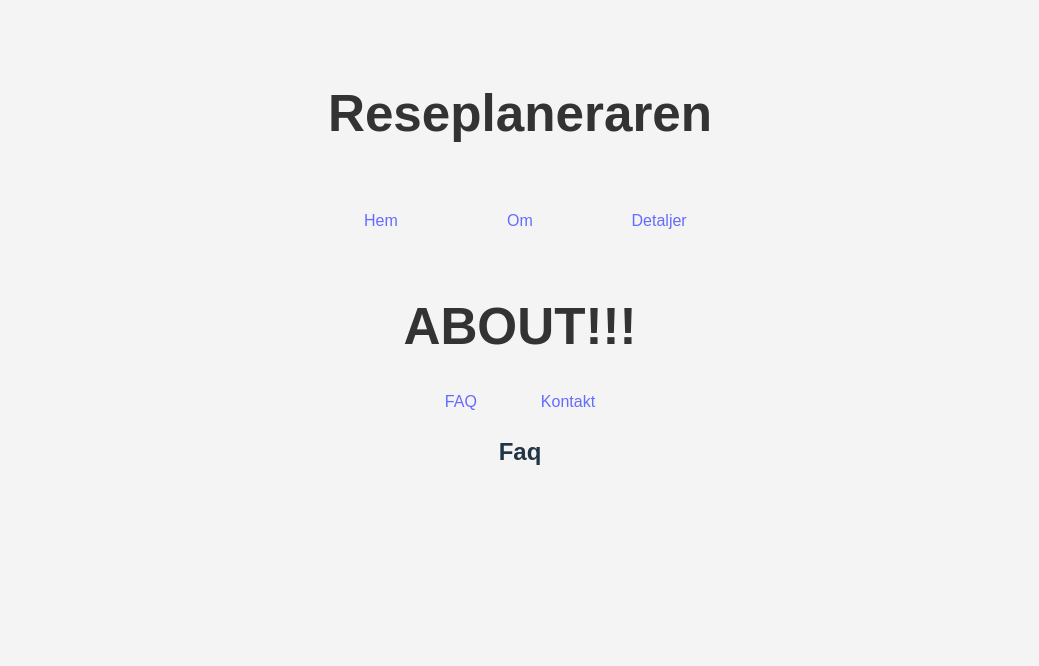
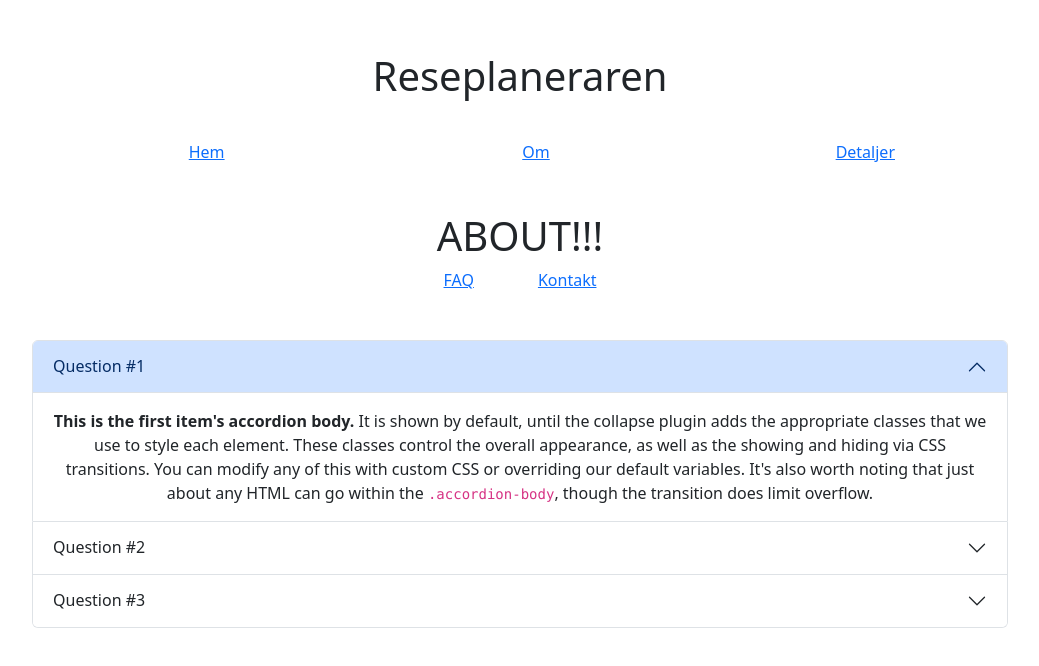
Before and after one commit to Team-Umea/Nuggets.Reseplanerare, a React (Vite) app in the folder nuggetsplanner/: page /about/faq in a window 1280 px wide. Shown: the top 666 px of the page, without its empty margins (120-1159 px from the left). Built offline with nearby package versions, Linux system fonts and the light colour scheme.

Commit message:
FAQ - done.

```diff
--- a/nuggetsplanner/src/App.jsx
+++ b/nuggetsplanner/src/App.jsx
@@ -2,6 +2,8 @@
 import { RouterProvider } from "react-router-dom"
 import './styles/App.css'
 import router from "./Router.jsx";
+import "bootstrap/dist/css/bootstrap.min.css";
+
 
 function App() {
   return <RouterProvider router={router} />;
--- a/nuggetsplanner/src/pages/help/Faq.jsx
+++ b/nuggetsplanner/src/pages/help/Faq.jsx
@@ -1,7 +1,41 @@
-function Faq() {
-    return (
-        <h2>Faq</h2>
-     );
+import React from "react";
+import { MDBAccordion, MDBAccordionItem, MDBContainer } from "mdb-react-ui-kit";
+
+export default function App() {
+  return (
+    <MDBContainer className="mt-5" style={{maxWidth: '1000px'}}>
+      <MDBAccordion alwaysOpen initialActive={1}>
+        <MDBAccordionItem collapseId={1} headerTitle="Question #1">
+          <strong>This is the first item's accordion body.</strong> It is shown
+          by default, until the collapse plugin adds the appropriate classes
+          that we use to style each element. These classes control the overall
+          appearance, as well as the showing and hiding via CSS transitions. You
+          can modify any of this with custom CSS or overriding our default
+          variables. It's also worth noting that just about any HTML can go
+          within the <code>.accordion-body</code>, though the transition does
+          limit overflow.
+        </MDBAccordionItem>
+        <MDBAccordionItem collapseId={2} headerTitle="Question #2">
+          <strong>This is the second item's accordion body.</strong> It is
+          hidden by default, until the collapse plugin adds the appropriate
+          classes that we use to style each element. These classes control the
+          overall appearance, as well as the showing and hiding via CSS
+          transitions. You can modify any of this with custom CSS or overriding
+          our default variables. It's also worth noting that just about any HTML
+          can go within the <code>.accordion-body</code>, though the transition
+          does limit overflow.
+        </MDBAccordionItem>
+        <MDBAccordionItem collapseId={3} headerTitle="Question #3">
+          <strong>This is the third item's accordion body.</strong> It is hidden
+          by default, until the collapse plugin adds the appropriate classes
+          that we use to style each element. These classes control the overall
+          appearance, as well as the showing and hiding via CSS transitions. You
+          can modify any of this with custom CSS or overriding our default
+          variables. It's also worth noting that just about any HTML can go
+          within the <code>.accordion-body</code>, though the transition does
+          limit overflow.
+        </MDBAccordionItem>
+      </MDBAccordion>
+    </MDBContainer>
+  );
 }
-
-export default Faq;
--- a/package.json
+++ b/package.json
@@ -1,6 +1,8 @@
 {
   "dependencies": {
     "@reduxjs/toolkit": "^2.5.1",
+    "bootstrap": "^5.3.3",
+    "mdb-react-ui-kit": "^9.0.0",
     "react-router-dom": "^7.1.5"
   },
   "devDependencies": {
```
Also changed, not shown: 1 other file (tests, documents, lock files or other folders).
